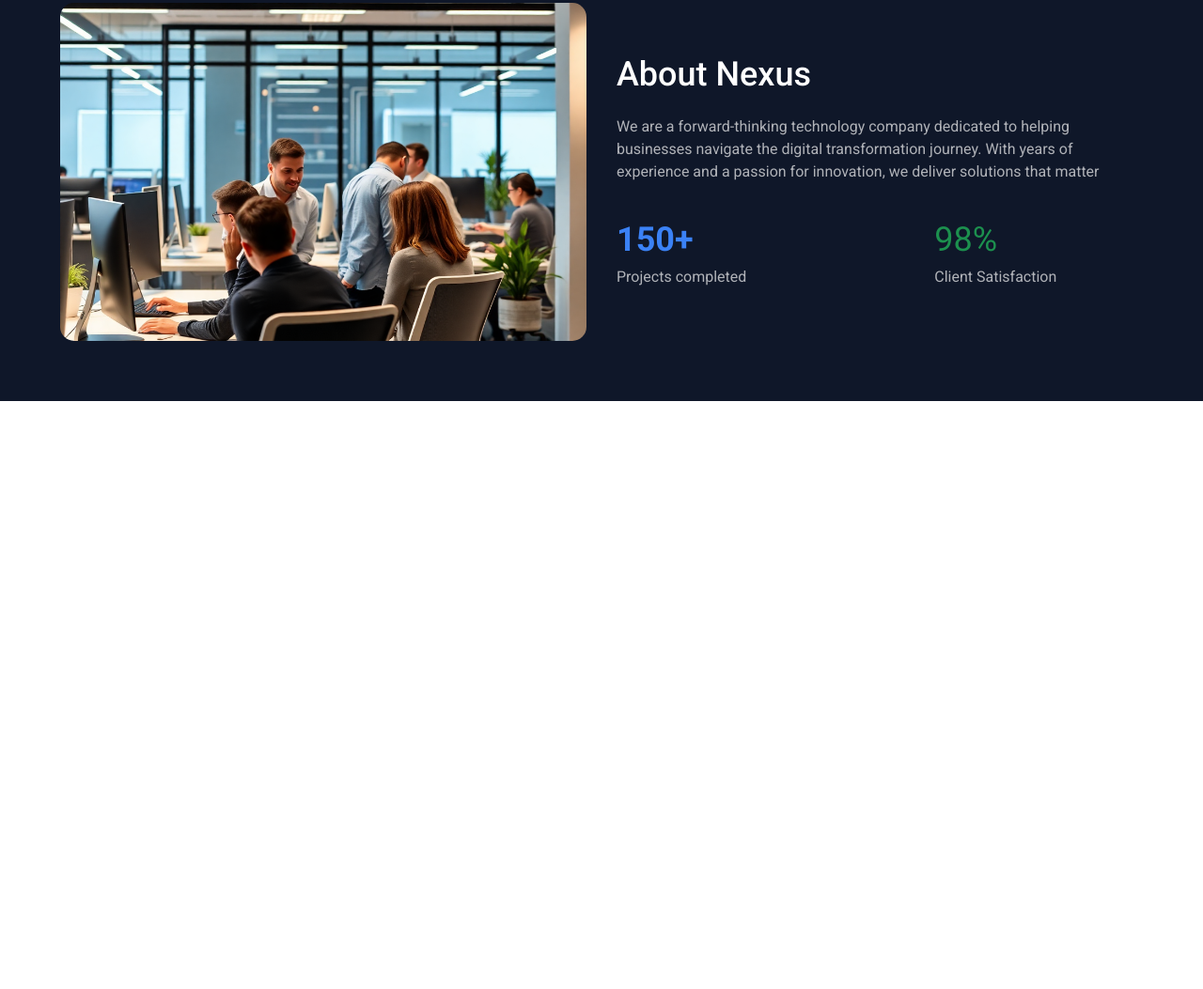
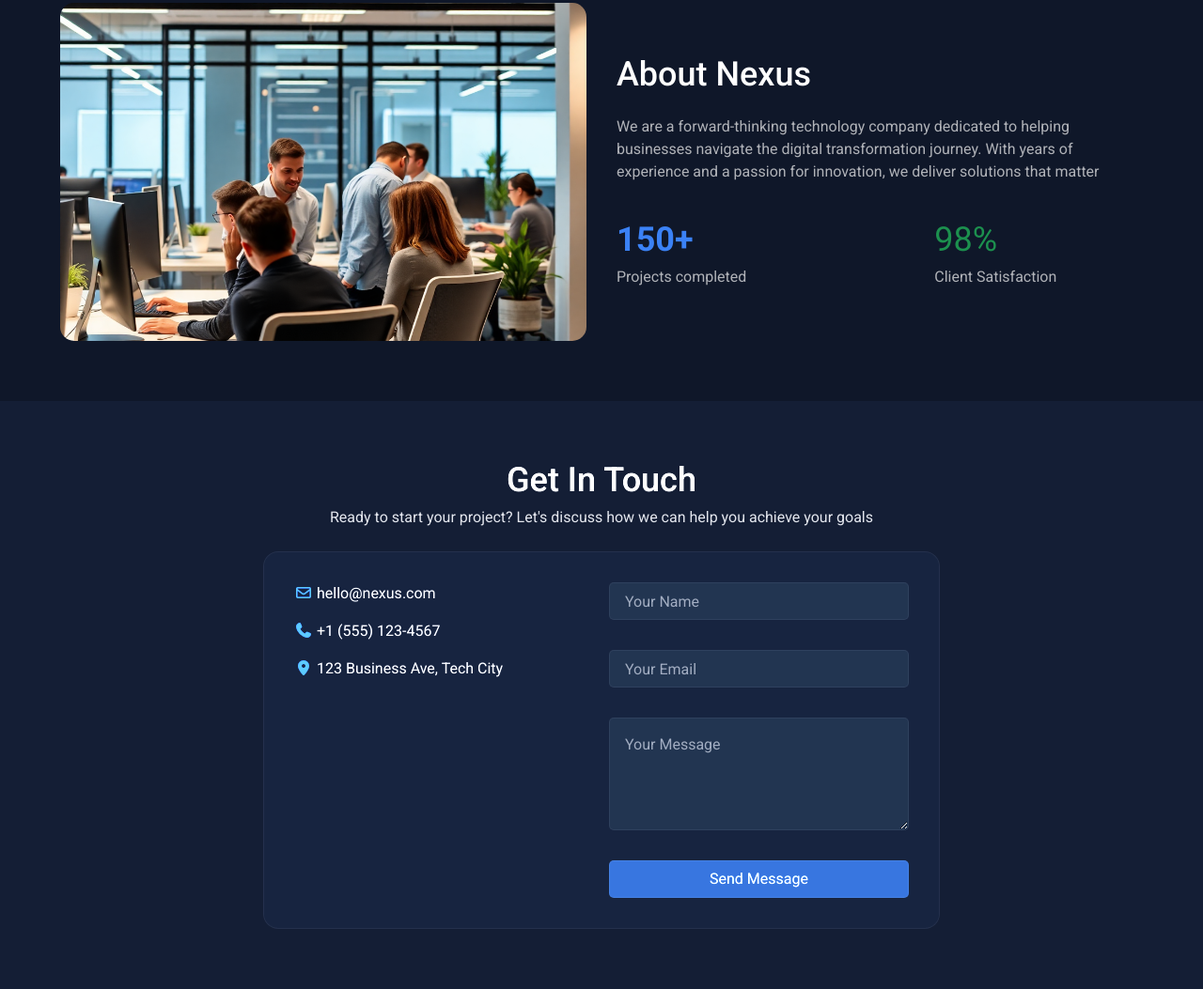
Before and after one commit to passionsam/first-UI-template-design-1-tailwindcss, a website: page index.html in a window 1280 px wide. Shown: the part 1325-2378 px from the top of the page at 94% size. Before the commit the page ends 1752 px from the top, so only its background shows below. Drawn offline with Linux system fonts and the light colour scheme; a web font is replaced by a local one.

Commit message:
feat:add contact section

```diff
--- a/index.html
+++ b/index.html
@@ -190,6 +190,55 @@
             </div>
 
         </section>
+
+        <!-- CONTACT SECTION -->
+        <section class="w-full bg-Dark-blue brightness-130" id="contact">
+
+            <div class="w-9/10 mx-auto grid grid-cols-1 gap-6 py-16">
+
+                <div class="flex flex-col gap-2 items-center">
+                    <h2 class="text-white text-center text-3xl font-medium md:text-4xl">Get In Touch</h2>
+                    <p class="text-Blue-shade text-center">Ready to start your project? Let's discuss how we can help you achieve your goals</p>
+                </div>
+
+                <div class="contact-body grid grid-cols-1 gap-4 lg:grid-cols-2 w-full max-w-180 mx-auto bg-Dark-blue brightness-120 border border-Blue-shade/5 rounded-2xl p-8">
+
+                    <div class="flex flex-col gap-4 text-Blue-shade items-center lg:items-start">
+                        <p>
+                            <span class="text-light-blue">
+                                <i class="fa-regular fa-envelope"></i>
+                            </span>
+                                hello@nexus.com
+                        </p>
+                        <p>
+                            <span class="text-light-blue">
+                                <i class="fa-solid fa-phone"></i>
+                            </span>
+                                +1 (555) 123-4567
+                        </p>
+                        <p>
+                            <span class="text-light-blue">
+                                <i class="fa-solid fa-location-dot"></i>
+                            </span>
+                                123 Business Ave, Tech City
+                        </p>
+                    </div>
+
+                    <form action="" class="flex flex-col items-center gap-8 w-full  ">
+                        <input type="text" class="w-full h-10 bg-[#152032] brightness-105 p-4 text-[1rem]  text-Blue-shade rounded-[5px] outline-hidden border border-Blue-shade/5" placeholder="Your Name">
+
+                        <input type="email" class="w-full h-10 bg-[#152032] brightness-105 p-4 text-[1rem] text-Blue-shade rounded-[5px] outline-hidden border border-Blue-shade/5" placeholder="Your Email">
+
+                        <textarea class="w-full h-30 bg-[#152032] brightness-105 p-4 text-[1rem]  text-Blue-shade rounded-[5px] outline-hidden border border-Blue-shade/5"  placeholder="Your Message"></textarea>
+
+                        <button type="submit" class="w-full flex justify-center items-center h-10 bg-light-blue/50 p-4 text-[1rem] text-Blue-shade rounded-[5px] outline-hidden border border-Blue-shade/5">Send Message </button>
+                    </form>
+
+                </div>
+
+            </div>
+
+        </section>
     </main>
 
 </body>
```
Also changed, not shown: css/output.css.
